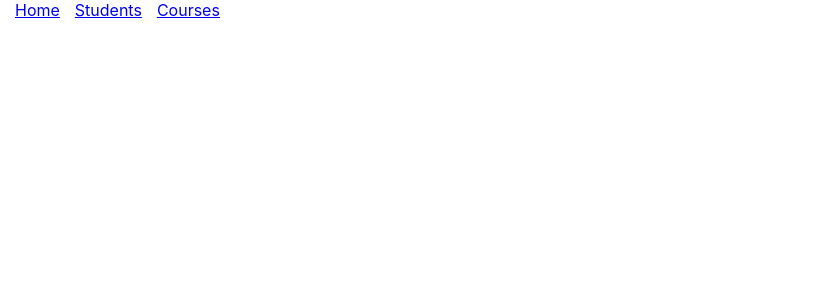
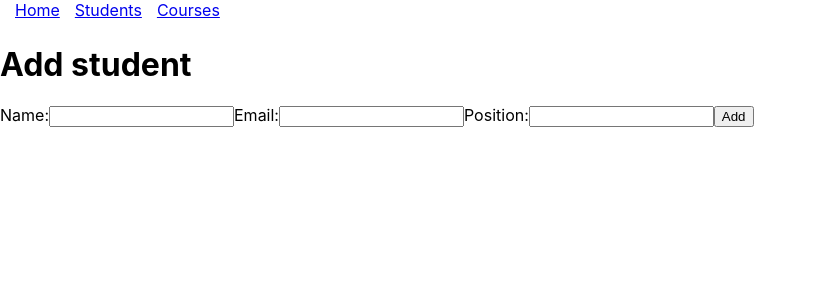
Before and after one commit to ViktorIlchuk/pet-project, a React (Create React App) app: page /students/create-new in a window 1280 px wide. Shown: the top 300 px of the page, without its empty margins (0-817 px from the left). Built offline with nearby package versions, Linux system fonts and the light colour scheme.

Commit message:
changed deelete student logic and add create logic functionality

```diff
--- a/package.json
+++ b/package.json
@@ -11,6 +11,7 @@
     "react-dom": "^17.0.1",
     "react-router-dom": "^5.3.0",
     "react-scripts": "4.0.1",
+    "uniqid": "^5.4.0",
     "web-vitals": "^0.2.4"
   },
   "scripts": {
--- a/src/App.js
+++ b/src/App.js
@@ -5,15 +5,17 @@ import Courses from './pages/courses/Courses';
 import Home from './pages/home/Home';
 import Students from './pages/students/Students';
 import Header from './components/header';
+import AddStudent from './pages/addStudent';
 
 const App = () => {
     return (
         <AppContextProvider>
             <Router>
                 <Header />
+                <Route exact path='/' component={Home} />
                 <Route exact path='/students' component={Students} />
                 <Route exact path='/courses' component={Courses} />
-                <Route exact path='/' component={Home} />
+                <Route exact path='/students/create-new' component={AddStudent} />
             </Router>
         </AppContextProvider>
     )
--- a/src/components/button/index.js
+++ b/src/components/button/index.js
@@ -1,11 +1,12 @@
 import React from 'react';
 import './index.scss';
 
-const Button = ({onClick, text , className}) => {
+const Button = ({onClick, text , className, type}) => {
     return (
         <button
             className={className}
             onClick={onClick}
+            type={type}
         >
             {text}
         </button>
--- a/src/components/button/index.scss
+++ b/src/components/button/index.scss
@@ -1,4 +1,5 @@
 .button {
   float: right;
   margin-top: 15px;
+  margin-left: 5px;
 }
--- a/src/components/table/index.js
+++ b/src/components/table/index.js
@@ -1,9 +1,8 @@
 import React from 'react';
 import './index.scss';
 
-const Table = ({students, checkedToggle}) => {
+const Table = ({students, onHandleSelect}) => {
     const displayData = students.map(({
-        checked,
         name,
         email,
         position,
@@ -15,8 +14,7 @@ const Table = ({students, checkedToggle}) => {
                     <input
                         id={id}
                         type="checkbox"
-                        defaultChecked={checked}
-                        onChange={checkedToggle}
+                        onChange={onHandleSelect}
                     />
                 </td>
                 <td>{name}</td>
--- /dev/null
+++ b/src/customHooks/index.js
@@ -0,0 +1,17 @@
+import { useState } from 'react';
+
+export const useInput = initialValue => {
+    const [value, setValue] = useState(initialValue);
+
+    return {
+        value,
+        setValue,
+        reset: () => setValue(''),
+        bind: {
+            value,
+            onChange: event => {
+                setValue(event.target.value);
+            }
+        }
+    }
+};
--- a/src/mocks/studentsData.json
+++ b/src/mocks/studentsData.json
@@ -3,28 +3,24 @@
         "id": "11",
         "name": "Viktor Ilchuk",
         "email": "ilchuk@i.ua",
-        "position": "Junior Front End developer",
-        "checked": false
+        "position": "Junior Front End developer"
     },
     {
         "id": "12",
         "name": "Vincent Vega",
         "email": "vincent@i.ua",
-        "position": "Middle Front End developer",
-        "checked": false
+        "position": "Middle Front End developer"
     },
     {
         "id": "13",
         "name": "Marcelos Walles",
         "email": "ilchuk@i.ua",
-        "position": "Senior Front End developer",
-        "checked": true
+        "position": "Senior Front End developer"
     },
     {
         "id": "14",
         "name": "Mia Walles",
         "email": "ilchuk@i.ua",
-        "position": "Junior Front End developer",
-        "checked": false
+        "position": "Junior Front End developer"
     }
 ]
--- /dev/null
+++ b/src/pages/addStudent/index.js
@@ -0,0 +1,53 @@
+import React, { useContext } from 'react';
+import { AppContext } from '../../context/AppContext';
+import { useHistory } from 'react-router-dom';
+import { useInput } from '../../customHooks';
+import Button from '../../components/button';
+import uniqid from 'uniqid';
+import './index.scss';
+
+const AddStudent = () => {
+    const { students, setStudents } = useContext(AppContext);
+    const {value: name, bind: bindName, reset: resetName} = useInput('');
+    const {value: email, bind: bindEmail, reset: resetEmail} = useInput('');
+    const {value: position, bind: bindPosition, reset: resetPosition} = useInput('');
+    const history = useHistory();
+
+    const handleRedirectToStudentsPage = () => {
+        history.push('/students');
+    };
+
+    const handleSubmit = event => {
+        event.preventDefault();
+        const updatedStudents = [...students, {id: uniqid(), name, email, position}];
+        console.log(students)
+        console.log(updatedStudents)
+        resetName();
+        resetEmail();
+        resetPosition();
+        handleRedirectToStudentsPage();
+    };
+
+    return (
+        <>
+            <h1>Add student</h1>
+            <form onSubmit={handleSubmit}>
+                <label>
+                    Name:
+                    <input type='text' {...bindName} />
+                </label>
+                <label>
+                    Email:
+                    <input type='text' {...bindEmail} />
+                </label>
+                <label>
+                    Position:
+                    <input type='text' {...bindPosition} />
+                </label>
+                <Button type='submit' text='Add' />
+            </form>
+        </>
+    )
+};
+
+export default AddStudent;
--- a/src/pages/students/Students.js
+++ b/src/pages/students/Students.js
@@ -1,50 +1,54 @@
-import React, { useContext, useEffect } from 'react';
+import React, { useContext, useEffect, useState } from 'react';
 import { AppContext } from '../../context/AppContext';
+import { useHistory } from 'react-router-dom';
 import Button from '../../components/button';
 import Table from '../../components/table';
 import studentsData from '../../mocks/studentsData.json';
 import './Students.scss';
 
 const Students = () => {
-    let { students, setStudents } = useContext(AppContext);
-
+    const { students, setStudents } = useContext(AppContext);
+    const [markedStudentsId, setMarkedStudentsId] = useState([]);
+    const history = useHistory();
+    console.log('from students', students)
     useEffect(() => {
-        setStudents([...studentsData])
+        setStudents([...studentsData]);
     }, [setStudents]);
 
-    const addStudent = () => {
-        console.log('clicked')
+    const handleRedirectToCreateNewPage = () => {
+        history.push('/students/create-new');
     };
 
-    const removeStudent = () => {
-        return setStudents(students.filter( student => !student.checked))
+    const handleRemoveStudent = () => {
+        setStudents(students.filter( student => {
+            return markedStudentsId.indexOf(student.id) === -1;
+        }));
     };
 
-    const checkedToggle = ({target}) => {
-        return setStudents(students.map( student => {
-            if(student.id === target.id) {
-                return {...student, checked: !student.checked}
-            }
-            return student;
-        }))
-    }
-    console.log(students)
+    const handleSelectStudent = ({target}) => {
+        const index = markedStudentsId.indexOf(target.id);
+        if(index !== -1) {
+            return setMarkedStudentsId(markedStudentsId.splice(index, 1));
+        }
+        return setMarkedStudentsId([...markedStudentsId, target.id]);
+    };
+
     return (
         <div className='students'>
             <Table
                 students={students}
-                checkedToggle={checkedToggle}
+                onHandleSelect={handleSelectStudent}
             />
             <Button
                 text='Add student'
                 className='button'
-                onClick={addStudent}
+                onClick={handleRedirectToCreateNewPage}
             />
             <Button
                 text='Remove student'
                 className='button'
-                onClick={removeStudent}
-            />
+                onClick={handleRemoveStudent}
+            ></Button>
         </div>
     )
 };
```
Also changed, not shown: src/context/AppContext.js (line endings or trailing spaces), src/pages/addStudent/index.scss (added), 2 other files (tests, documents, lock files or other folders).
